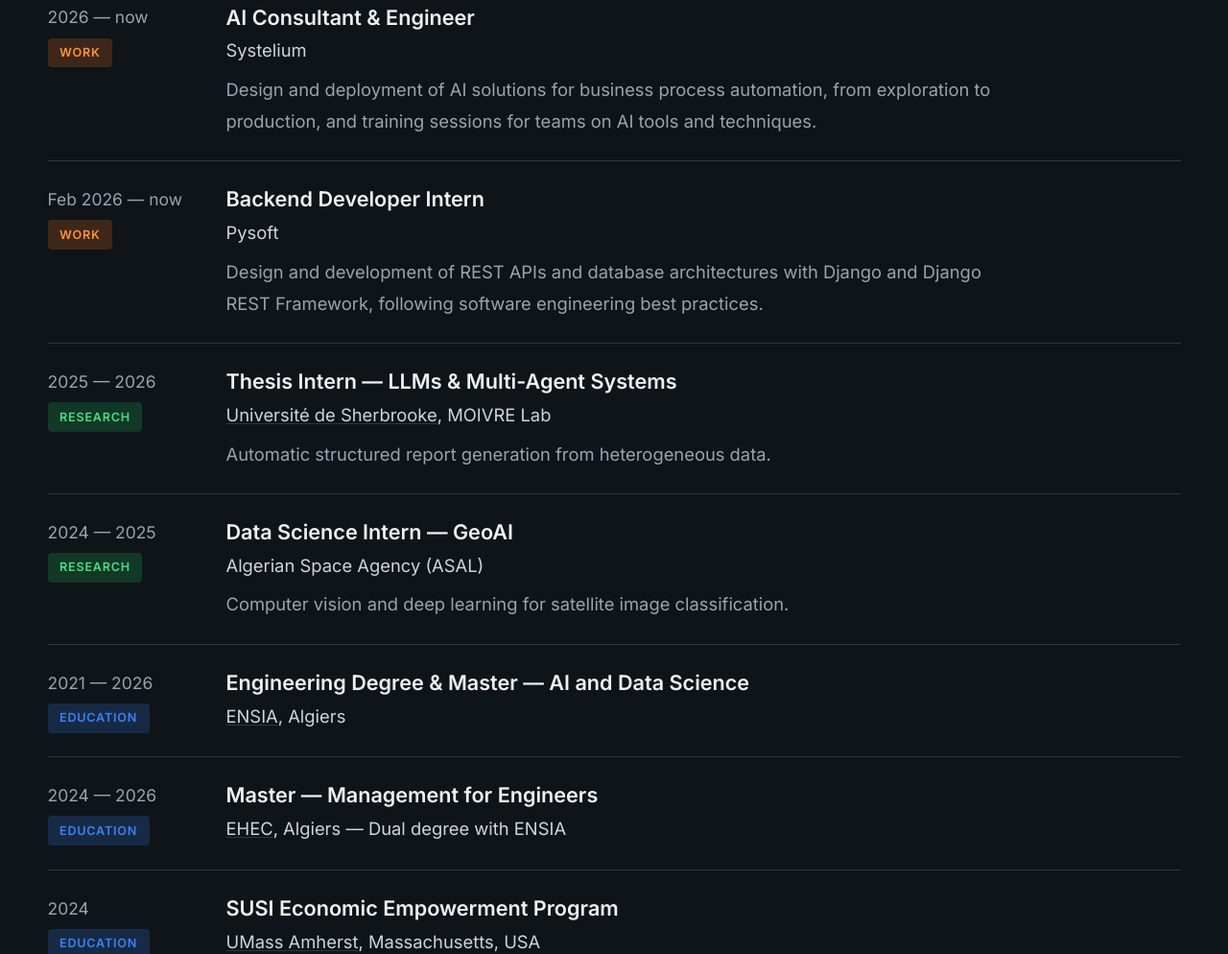
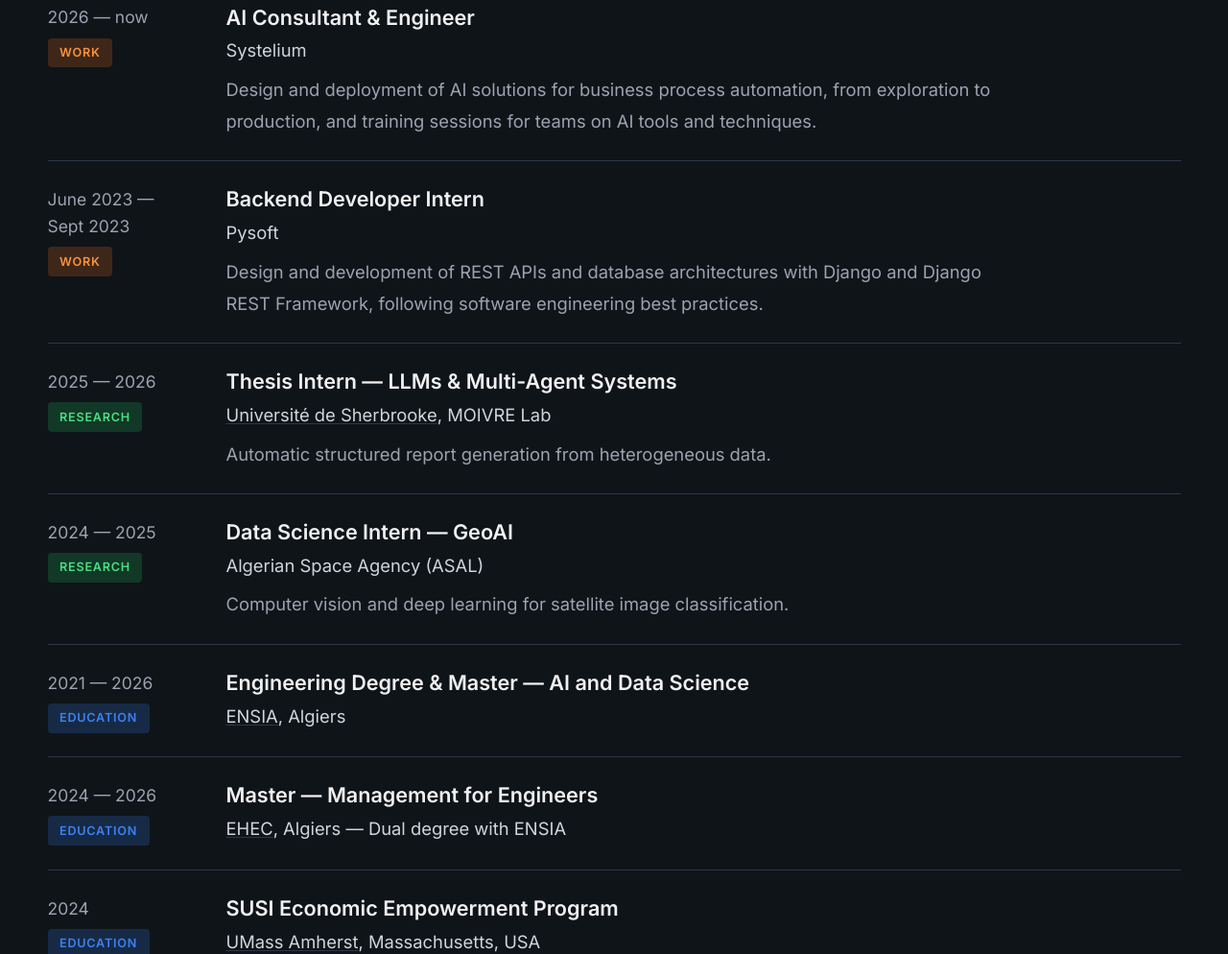
Before and after one commit to Abdelhak-Chellal/Abdelhak-Chellal.github.io, a plain HTML site: page index.html in a window 1280 px wide. Shown: the part 822-1816 px from the top of the page at 96% size. Drawn offline with Linux system fonts and the light colour scheme.

Commit message:
updating portfolio

```diff
--- a/index.html
+++ b/index.html
@@ -744,7 +744,7 @@
 
         <div class="tl-item" data-category="work">
           <div class="tl-meta">
-            <div class="tl-date">Feb 2026 — <span data-i="present">now</span></div>
+            <div class="tl-date">June 2023 — Sept 2023</div>
             <span class="tl-tag industry" data-i="tag_work">Work</span>
           </div>
           <div class="tl-content">
```
